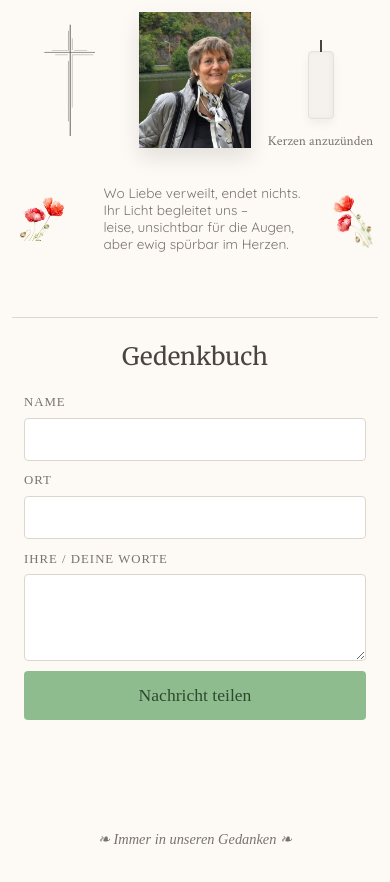
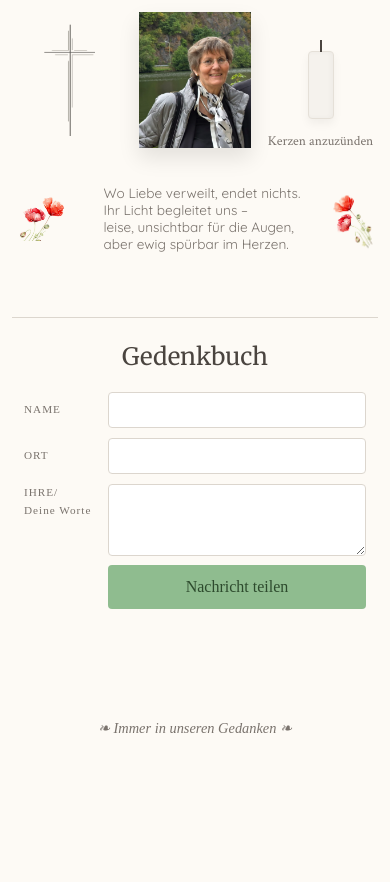
Before and after one commit to Avishek2020/petra-heider, a website: page index.html in a window 390 px wide. Shown: the part 108-990 px from the top of the page. After the commit the page ends 896 px from the top, so only its background shows below. Drawn offline with Linux system fonts and the light colour scheme; no server answers.

Commit message:
Update UI design

```diff
--- a/index.html
+++ b/index.html
@@ -316,8 +316,43 @@
 
         .input-group {
             display: flex;
-            flex-direction: column;
-            gap: 0.5rem;
+            flex-direction: row;
+            align-items: center;
+            gap: 1rem;
+        }
+
+        .input-group:has(textarea) {
+            align-items: flex-start;
+        }
+
+        .condolence-form .input-group label {
+            min-width: 140px;
+            flex-shrink: 0;
+        }
+
+        .condolence-form .input-group input,
+        .condolence-form .input-group textarea {
+            flex: 1;
+            min-width: 0;
+            max-width: 100%;
+        }
+
+        .submit-row {
+            display: flex;
+            flex-direction: row;
+            align-items: center;
+            gap: 1rem;
+        }
+
+        .submit-row .submit-spacer {
+            min-width: 140px;
+            flex-shrink: 0;
+        }
+
+        .submit-row .submit-btn {
+            flex: 1;
+            min-width: 0;
+            max-width: 100%;
         }
 
         label {
@@ -450,22 +485,47 @@
 
             .condolence-form {
                 gap: 0.6rem;
+                max-width: 100%;
+                overflow: hidden;
             }
 
             .input-group {
-                gap: 0.3rem;
+                gap: 0.35rem;
+            }
+
+            .condolence-form .input-group label {
+                min-width: 100px;
+                font-size: 0.75rem;
+            }
+
+            .condolence-form .input-group input,
+            .condolence-form .input-group textarea {
+                max-width: 100%;
+                box-sizing: border-box;
             }
 
             input,
             textarea {
-                padding: 0.6rem 0.7rem;
-                font-size: calc(1rem + 2pt);
+                padding: 0.5rem 0.6rem;
+                font-size: 1rem;
+            }
+
+            textarea {
+                min-height: 3.5em;
+            }
+
+            .submit-row {
+                gap: 0.35rem;
+            }
+
+            .submit-row .submit-spacer {
+                min-width: 100px;
             }
 
             .submit-btn {
-                padding: 0.9rem 1rem;
-                font-size: 1.1rem;
-                min-height: 48px;
+                padding: 0.75rem 0.85rem;
+                font-size: 1rem;
+                min-height: 44px;
             }
 
             .comment-item {
@@ -566,6 +626,23 @@
                 padding: 1.25rem 0.75rem;
             }
 
+            .condolence-form .input-group label {
+                min-width: 80px;
+                font-size: 0.7rem;
+            }
+
+            .input-group {
+                gap: 0.25rem;
+            }
+
+            .submit-row .submit-spacer {
+                min-width: 80px;
+            }
+
+            .submit-row {
+                gap: 0.25rem;
+            }
+
             .comment-item {
                 padding: 1rem 0.75rem;
             }
@@ -646,10 +723,13 @@
                     <input type="text" id="ort" placeholder="">
                 </div>
                 <div class="input-group">
-                    <label>Ihre / Deine Worte</label>
+                    <label>IHRE/<br><span style="text-transform: none;">Deine Worte</span></label>
                     <textarea id="message" rows="3" required></textarea>
                 </div>
-                <button type="submit" class="submit-btn">Nachricht teilen</button>
+                <div class="submit-row">
+                    <span class="submit-spacer" aria-hidden="true"></span>
+                    <button type="submit" class="submit-btn">Nachricht teilen</button>
+                </div>
             </form>
 
             <div class="comments-list" id="commentsList"></div>
```
